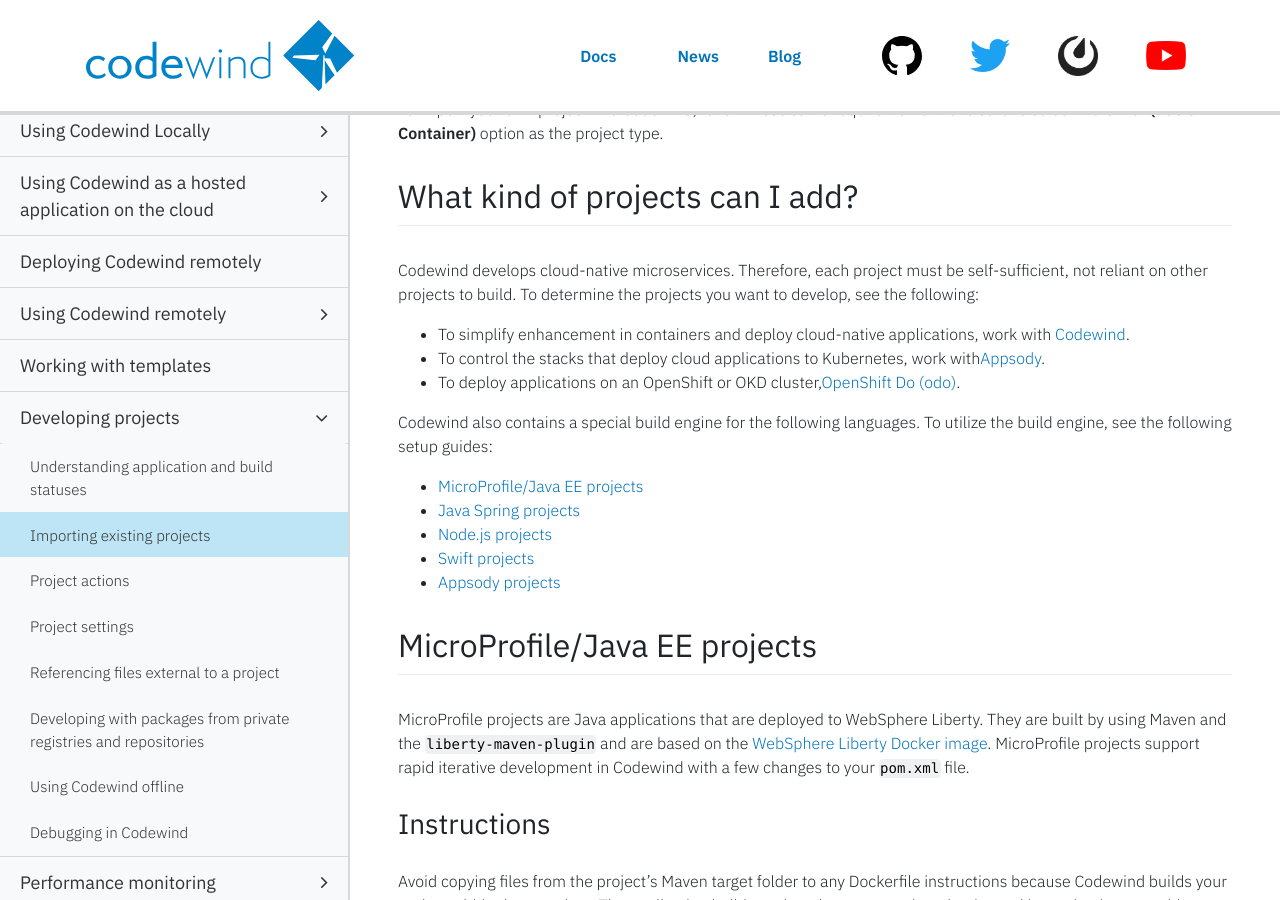
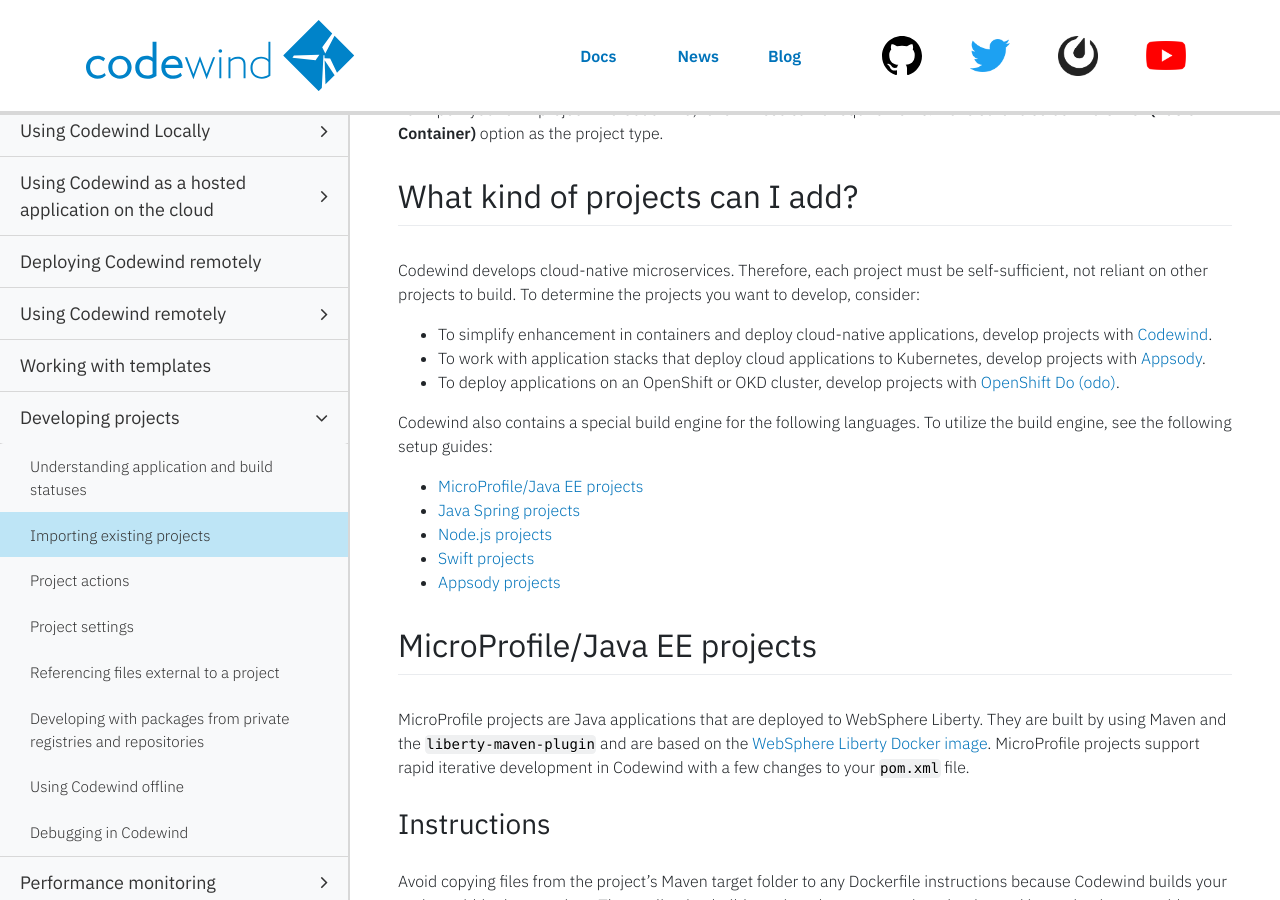
Before and after one commit to eclipse-archived/codewind-docs, a Jekyll site: the page built from docs/_documentations/importing-existing-projects.md, in a window 1280 px wide and 900 px high, scrolled down 759 px. Built offline with Jekyll 4.4.1, drawn with Linux system fonts in a browser that asks for light colours; nearby versions of some CDN libraries; comment, search, counter and statistics services are not loaded.

Commit message:
improved wording
Signed-off-by: Jacob Berger <jacob.berger@ibm.com>

```diff
--- a/docs/_documentations/importing-existing-projects.md
+++ b/docs/_documentations/importing-existing-projects.md
@@ -29,11 +29,11 @@ To import your own project into Codewind, follow these same requirements. Make s
 
 ## What kind of projects can I add?
 
-Codewind develops cloud-native microservices. Therefore, each project must be self-sufficient, not reliant on other projects to build. To determine the projects you want to develop, see the following:
+Codewind develops cloud-native microservices. Therefore, each project must be self-sufficient, not reliant on other projects to build. To determine the projects you want to develop, consider:
 
-* To simplify enhancement in containers and deploy cloud-native applications, work with [Codewind](https://www.eclipse.org/codewind/overview.html).
-* To control the stacks that deploy cloud applications to Kubernetes, work with[Appsody](https://appsody.dev/docs).
-* To deploy applications on an OpenShift or OKD cluster,[OpenShift Do (odo)](https://www.eclipse.org/codewind/che-odo-support.html).
+* To simplify enhancement in containers and deploy cloud-native applications, develop projects with [Codewind](https://www.eclipse.org/codewind/overview.html).
+* To work with application stacks that deploy cloud applications to Kubernetes, develop projects with [Appsody](https://appsody.dev/docs).
+* To deploy applications on an OpenShift or OKD cluster, develop projects with [OpenShift Do (odo)](https://www.eclipse.org/codewind/che-odo-support.html).
 
 Codewind also contains a special build engine for the following languages. To utilize the build engine, see the following setup guides:
 
```
